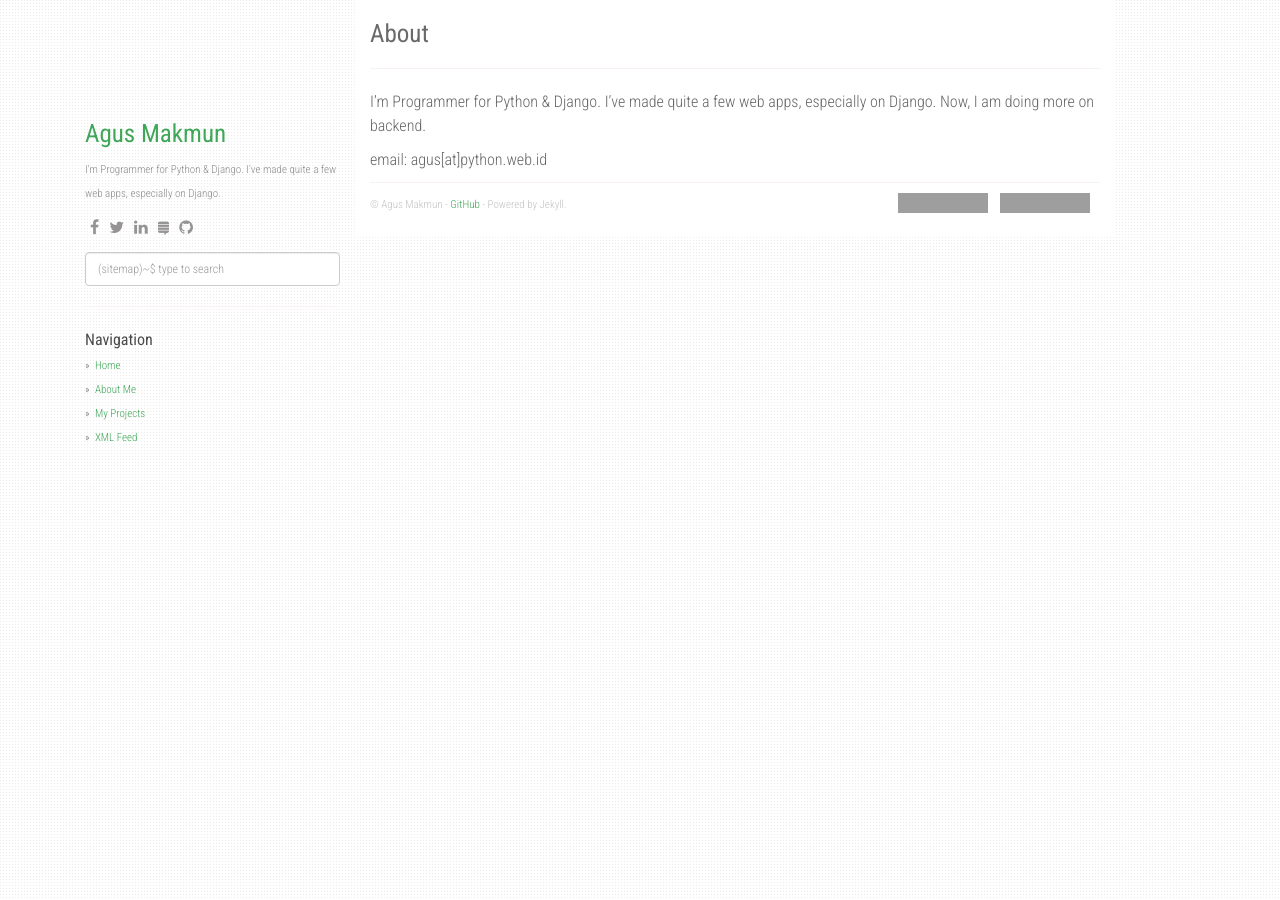
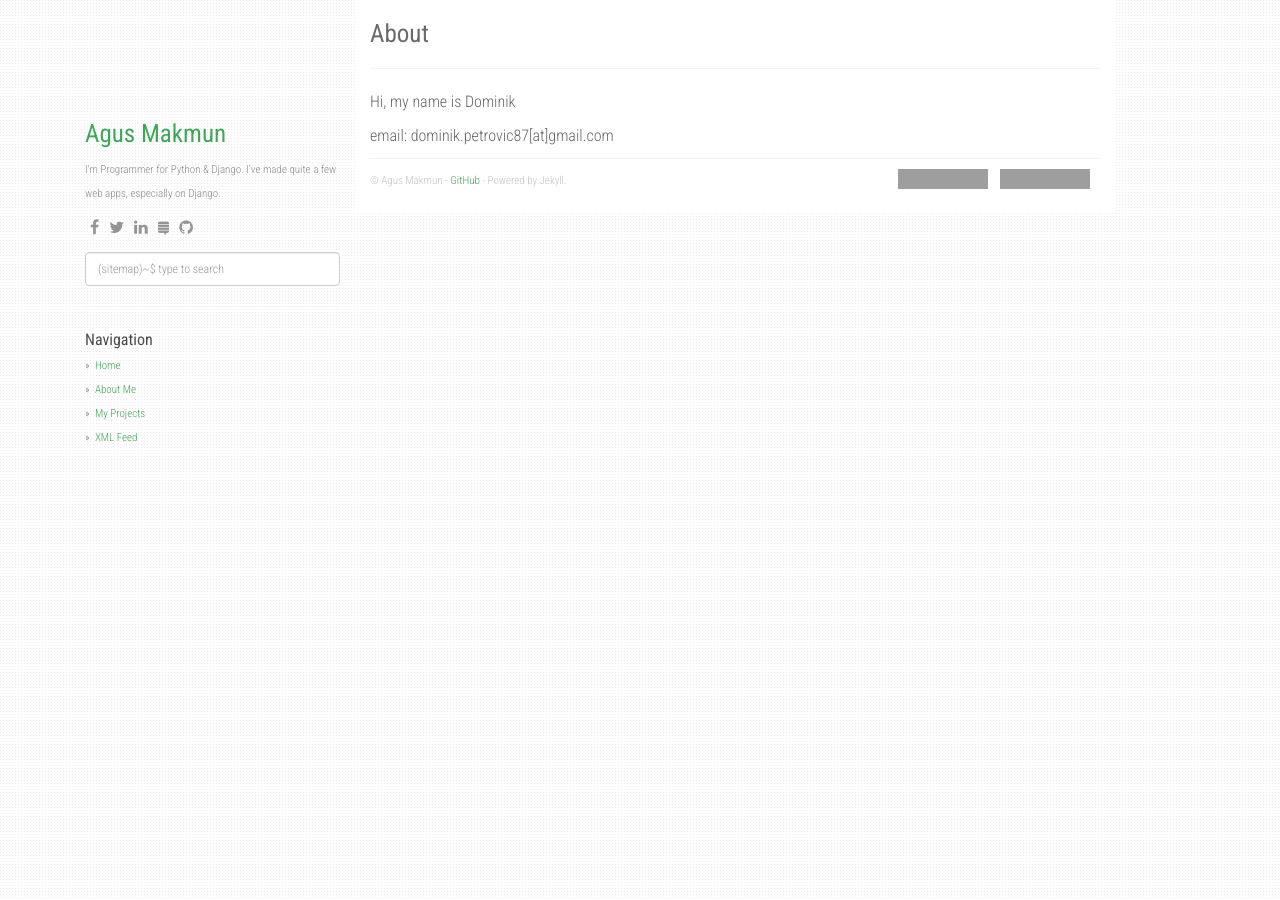
Before and after one commit to nixxcode/nixxcode.github.io, a Jekyll site: the page built from about.md, in a window 1280 px wide. Built offline with Jekyll 4.4.1, drawn with Linux system fonts in a browser that asks for light colours; nearby versions of some CDN libraries; grey boxes are pictures that could not be loaded.

Commit message:
Update about.md

```diff
--- a/about.md
+++ b/about.md
@@ -4,6 +4,6 @@ title: About
 permalink: /about/
 ---
 
-I'm Programmer for Python & Django. I've made quite a few web apps, especially on Django. Now, I am doing more on backend.
+Hi, my name is Dominik
 
-email: agus[at]python.web.id
+email: dominik.petrovic87[at]gmail.com
```
